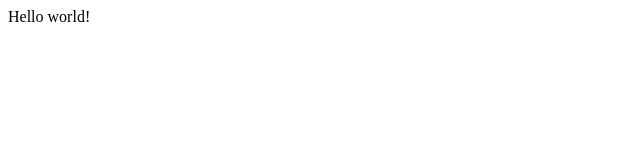
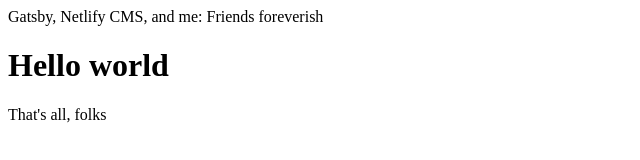
Before and after one commit to mackerelsky/gatsby-netlify-cms-barebones, a Gatsby site: page / in a window 1280 px wide. Shown: the whole page, without its empty margins (0-640 px from the left). Built offline with nearby package versions, Linux system fonts and the light colour scheme; Gatsby itself is replaced by a stand-in of ours.

Commit message:
more complete index page

```diff
--- a/src/components/layout.js
+++ b/src/components/layout.js
@@ -12,7 +12,7 @@
 import Header from "./header"
 import Footer from "./footer"
 
-const Layout = ({ children, language, englishAudio, irishAudio }) => {
+const Layout = ({ children }) => {
     const data = useStaticQuery(graphql`
         query SiteTitleQuery {
         site {
--- a/src/pages/index.js
+++ b/src/pages/index.js
@@ -1,3 +1,18 @@
 import React from "react"
 
-export default () => <div>Hello world!</div>
+import Layout from "../components/layout"
+
+
+
+const IndexPage = ({ data }) => {
+    return (
+        <Layout>
+            <div className="content">
+                <h1>Hello world</h1>
+            </div>
+
+        </Layout>
+    )
+}
+
+export default IndexPage
```
